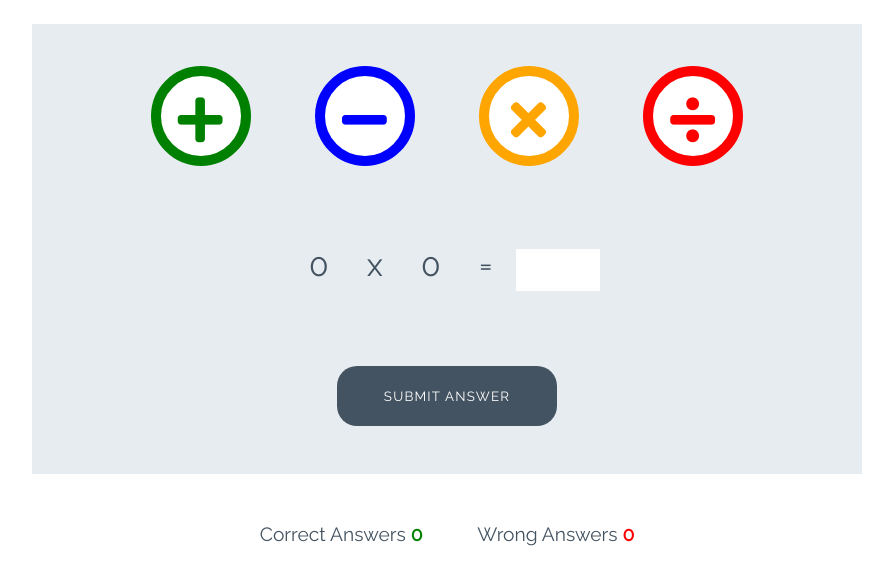
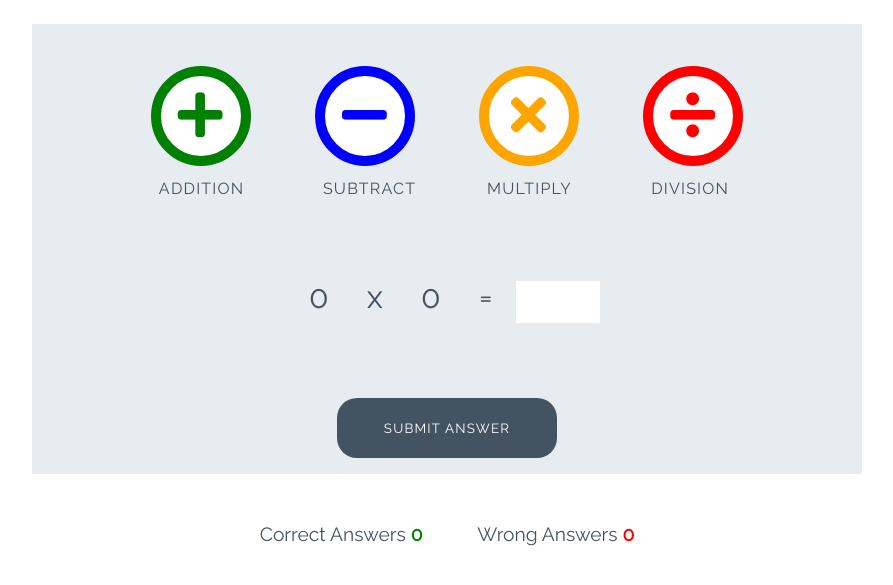
Before and after one commit to CraigGalorDev/love-maths, a plain HTML site: page index.html in a window 1280 px wide. Shown: the part 79-664 px from the top of the page, without its empty margins (193-1086 px from the left). Drawn offline with Linux system fonts and the light colour scheme.

Commit message:
add saved style to game

```diff
--- a/assets/css/style.css
+++ b/assets/css/style.css
@@ -112,6 +112,13 @@ body {
     font-size: 3.2rem;
     margin: 0 30px;
     transition: all 0.5s;
+}
+.btn--big::after{
+    content: attr(data-type);
+    font-size: 1rem;
+    color:#445361;
+    position:relative;
+    left: -0.5em;
 }
 
 .btn--blue {
```
